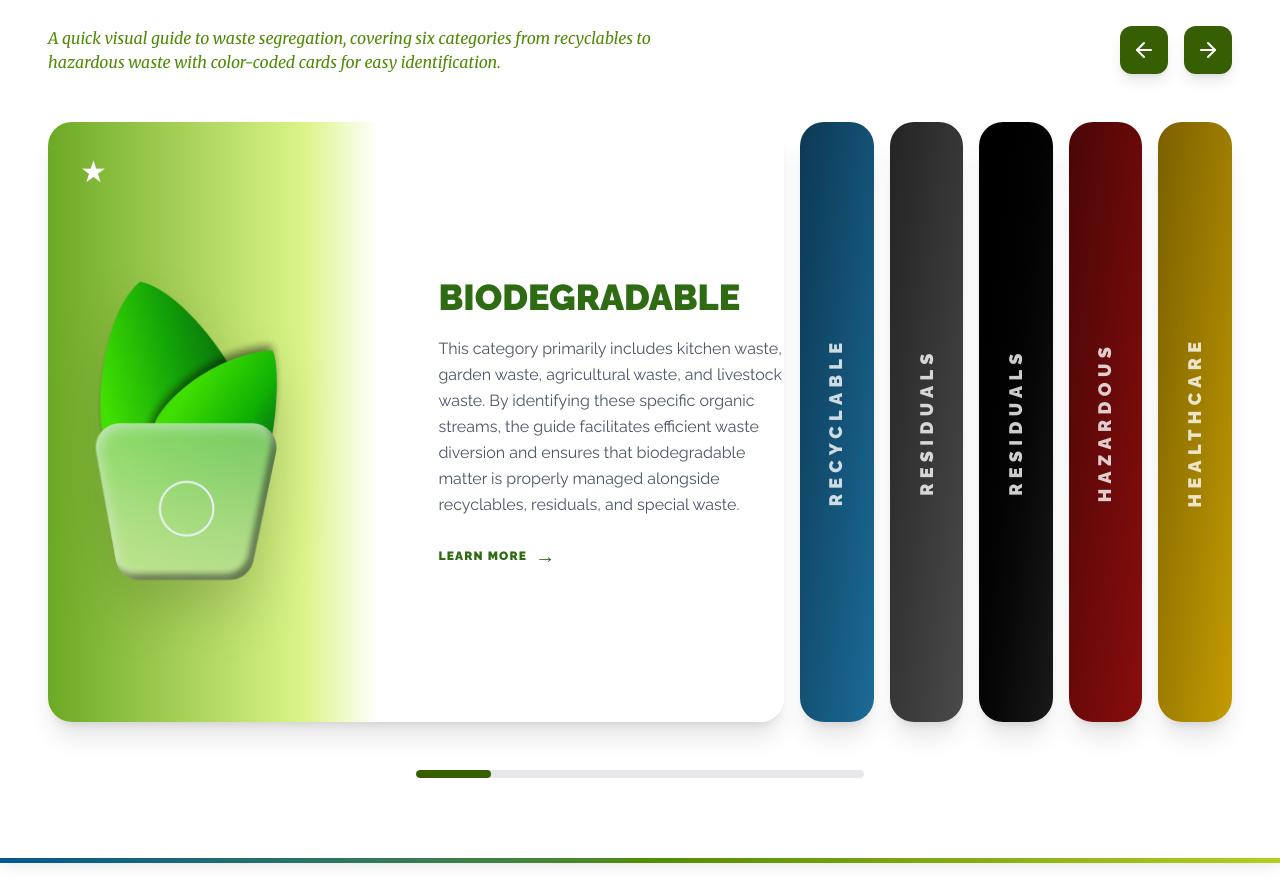
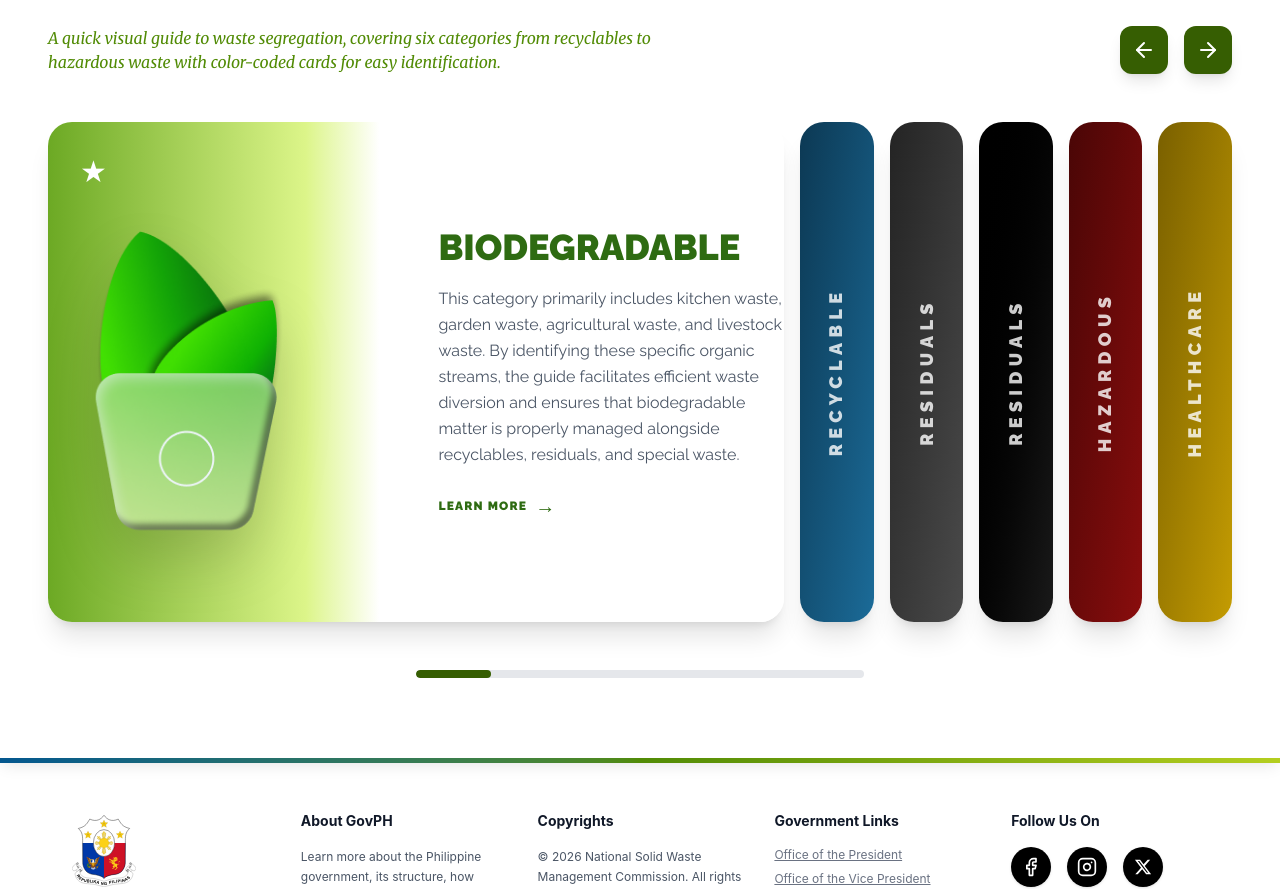
Before and after one commit to Medina-Paul/nswmc_website_redesign, a React (Vite) app: page / in a window 1280 px wide. Shown: the part 4207-5096 px from the top of the page. Built offline with nearby package versions, Linux system fonts and the light colour scheme.

Commit message:
fixed accordion slider size on md and lg screen

```diff
--- a/src/pages/Home.jsx
+++ b/src/pages/Home.jsx
@@ -397,7 +397,7 @@ const Home = () => {
           </div>
 
           {/* ACCORDION SLIDER */}
-          <div className="flex flex-col lg:flex-row w-full gap-3 md:gap-4 min-h-[600px] lg:h-[450px]">
+          <div className="flex flex-col lg:flex-row w-full gap-3 md:gap-4 min-h-[500px] lg:h-[500px] 2xl:h-[750px]">
             {guideItems.map((item, idx) => {
               const isActive = activeGuide === idx;
               return (
```
